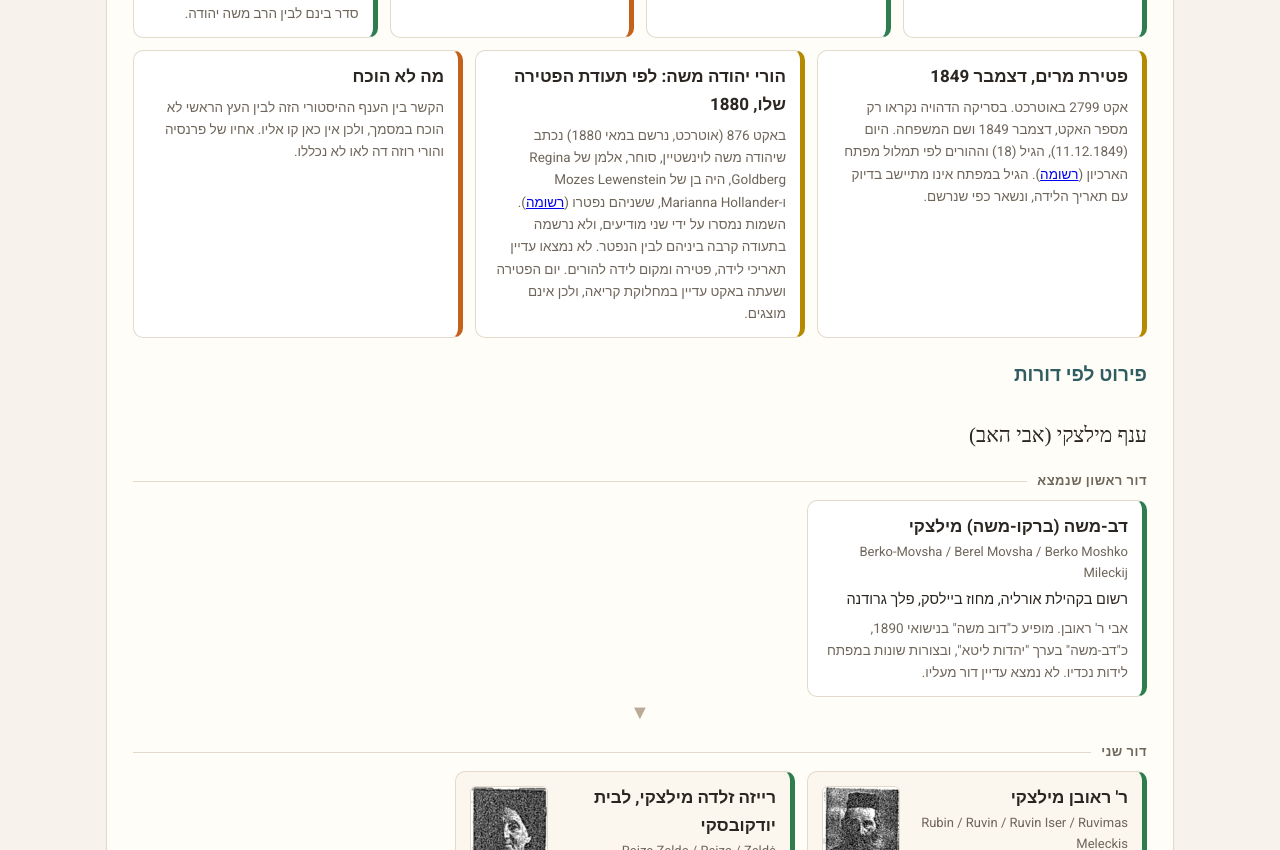
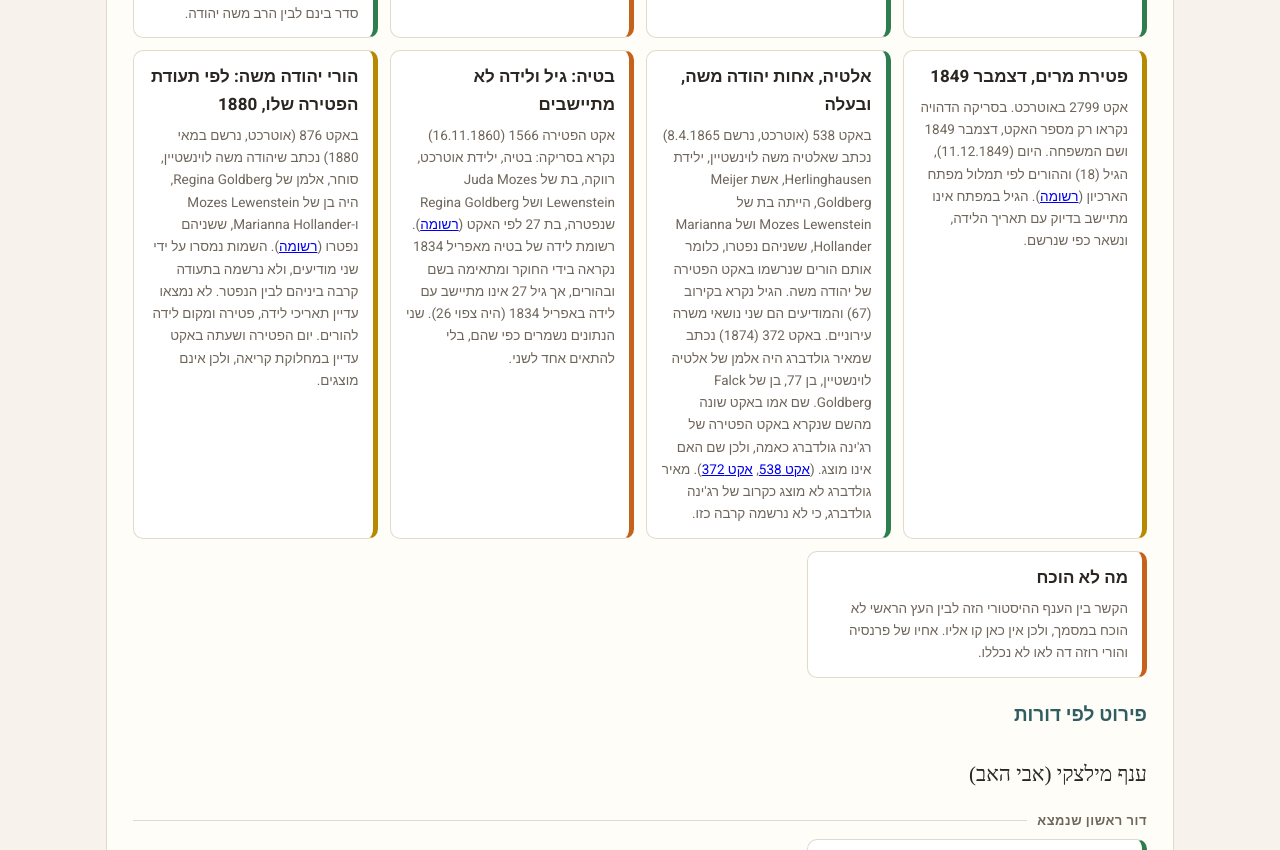
Before and after one commit to yehuda-dot/miletzky-family, a plain HTML site: page index.html in a window 1280 px wide. Shown: the part 3755-4605 px from the top of the page. Drawn offline with Linux system fonts and the light colour scheme; a web font is replaced by a local one.

Commit message:
אלטיה ובעלה, בטיה: שני כרטיסי מקור

```diff
--- a/index.html
+++ b/index.html
@@ -281,6 +281,8 @@ dialog#lb::backdrop{background:rgba(30,20,10,.75)}
     <div class="card o"><div class="name">ילדי טוביה ופלורה</div><div class="note">ארבע רשומות לידה עם אותם הורים (טוביה כרב ראשי, פלורה מילר כאם). סריקה נקראה: 1896 (<a href="https://www.openarchieven.nl/frl:007740bb-f1b2-f566-9502-42d3ecfc38f8" target="_blank" rel="noopener">רשומה</a>) ו-1898 (<a href="https://www.openarchieven.nl/frl:c24bd01b-b495-6fe6-0137-0f803f8d2418" target="_blank" rel="noopener">רשומה</a>). אינדקס בלבד: 1900 (<a href="https://www.openarchieven.nl/hga:985CFC11-24C8-4091-8423-E94CD557725F" target="_blank" rel="noopener">רשומה</a>) ו-1902 (<a href="https://www.openarchieven.nl/hga:EFD812F5-CBBE-4CE0-A13B-DB128BAB53C2" target="_blank" rel="noopener">רשומה</a>). לא נקבע מי מהם קשור לענף אחר, ופרטי נישואין וצאצאים לא נכללו.</div></div>
     <div class="card"><div class="name">מרים, רבקה ודוד: שלוש רשומות לידה באוטרכט</div><div class="note">ילדים נוספים של <bdi>Juda Mozes Lewenstein</bdi>, סוחר, ו-<bdi>Regina Goldberg</bdi>, ואחיו של הרב משה יהודה. נקראו בסריקות: מרים, נ. 10.1.1832, אקט 36 (<a href="https://hetutrechtsarchief.nl/onderzoek/resultaten/archieven?mizig=62&amp;miadt=39&amp;miaet=54&amp;micode=481-698-01&amp;minr=20669437&amp;miview=ldt" target="_blank" rel="noopener">רשומה</a>); רבקה, נ. 17.3.1836, אקט 369 (<a href="https://hetutrechtsarchief.nl/onderzoek/resultaten/archieven?mizig=62&amp;miadt=39&amp;miaet=54&amp;micode=481-702-02&amp;minr=19636621&amp;miview=ldt" target="_blank" rel="noopener">רשומה</a>); דוד, נ. 29.8.1838, אקט 1186 (<a href="https://hetutrechtsarchief.nl/onderzoek/resultaten/archieven?mizig=62&amp;miadt=39&amp;miaet=54&amp;micode=481-704-02&amp;minr=20010477&amp;miview=ldt" target="_blank" rel="noopener">רשומה</a>). בשלוש הרשומות האב חתום או רשום בשם יהודה משה לוינשטיין. גילאי ההורים והעדים לא הוכרעו ולכן אינם מוצגים. הרשומות האלה אינן קובעות סדר בינם לבין הרב משה יהודה.</div></div>
     <div class="card y"><div class="name">פטירת מרים, דצמבר 1849</div><div class="note">אקט 2799 באוטרכט. בסריקה הדהויה נקראו רק מספר האקט, דצמבר 1849 ושם המשפחה. היום (11.12.1849), הגיל (18) וההורים לפי תמלול מפתח הארכיון (<a href="https://hetutrechtsarchief.nl/onderzoek/resultaten/archieven?mizig=62&amp;miadt=39&amp;miaet=54&amp;micode=481-1193-03&amp;minr=23654852&amp;miview=ldt" target="_blank" rel="noopener">רשומה</a>). הגיל במפתח אינו מתיישב בדיוק עם תאריך הלידה, ונשאר כפי שנרשם.</div></div>
+    <div class="card"><div class="name">אלטיה, אחות יהודה משה, ובעלה</div><div class="note">באקט 538 (אוטרכט, נרשם 8.4.1865) נכתב שאלטיה משה לוינשטיין, ילידת Herlinghausen, אשת <bdi>Meijer Goldberg</bdi>, הייתה בת של <bdi style="white-space:nowrap">Mozes Lewenstein</bdi> ושל <bdi>Marianna Hollander</bdi>, ששניהם נפטרו, כלומר אותם הורים שנרשמו באקט הפטירה של יהודה משה. הגיל נקרא בקירוב (67) והמודיעים הם שני נושאי משרה עירוניים. באקט 372 (1874) נכתב שמאיר גולדברג היה אלמן של אלטיה לוינשטיין, בן 77, בן של <bdi>Falck Goldberg</bdi>. שם אמו באקט שונה מהשם שנקרא באקט הפטירה של רג'ינה גולדברג כאמה, ולכן שם האם אינו מוצג. (<a href="https://hetutrechtsarchief.nl/onderzoek/resultaten/archieven?mizig=62&amp;miadt=39&amp;miaet=54&amp;micode=481-443-04&amp;minr=26698163&amp;miview=ldt" target="_blank" rel="noopener">אקט 538</a>, <a href="https://hetutrechtsarchief.nl/onderzoek/resultaten/archieven?mizig=62&amp;miadt=39&amp;miaet=54&amp;micode=481-451-04&amp;minr=23702099&amp;miview=ldt" target="_blank" rel="noopener">אקט 372</a>). מאיר גולדברג לא מוצג כקרוב של רג'ינה גולדברג, כי לא נרשמה קרבה כזו.</div></div>
+    <div class="card o"><div class="name">בטיה: גיל ולידה לא מתיישבים</div><div class="note">אקט הפטירה 1566 (16.11.1860) נקרא בסריקה: בטיה, ילידת אוטרכט, רווקה, בת של <bdi>Juda Mozes Lewenstein</bdi> ושל <bdi>Regina Goldberg</bdi> שנפטרה, בת 27 לפי האקט (<a href="https://hetutrechtsarchief.nl/onderzoek/resultaten/archieven?mizig=62&amp;miadt=39&amp;miaet=54&amp;micode=481-1201-01&amp;minr=26715363&amp;miview=ldt" target="_blank" rel="noopener">רשומה</a>). רשומת לידה של בטיה מאפריל 1834 נקראה בידי החוקר ומתאימה בשם ובהורים, אך גיל 27 אינו מתיישב עם לידה באפריל 1834 (היה צפוי 26). שני הנתונים נשמרים כפי שהם, בלי להתאים אחד לשני.</div></div>
     <div class="card y"><div class="name">הורי יהודה משה: לפי תעודת הפטירה שלו, 1880</div><div class="note">באקט 876 (אוטרכט, נרשם במאי 1880) נכתב שיהודה משה לוינשטיין, סוחר, אלמן של <bdi>Regina Goldberg</bdi>, היה בן של <bdi style="white-space:nowrap">Mozes Lewenstein</bdi> ו-<bdi style="white-space:nowrap">Marianna Hollander</bdi>, ששניהם נפטרו (<a href="https://hetutrechtsarchief.nl/onderzoek/resultaten/archieven?mizig=62&amp;miadt=39&amp;miaet=54&amp;micode=481-457-03&amp;minr=23464661&amp;miview=ldt" target="_blank" rel="noopener">רשומה</a>). השמות נמסרו על ידי שני מודיעים, ולא נרשמה בתעודה קרבה ביניהם לבין הנפטר. לא נמצאו עדיין תאריכי לידה, פטירה ומקום לידה להורים. יום הפטירה ושעתה באקט עדיין במחלוקת קריאה, ולכן אינם מוצגים.</div></div>
     <div class="card o"><div class="name">מה לא הוכח</div><div class="note">הקשר בין הענף ההיסטורי הזה לבין העץ הראשי לא הוכח במסמך, ולכן אין כאן קו אליו. אחיו של פרנסיה והורי רוזה דה לאו לא נכללו.</div></div>
   </div>
```
